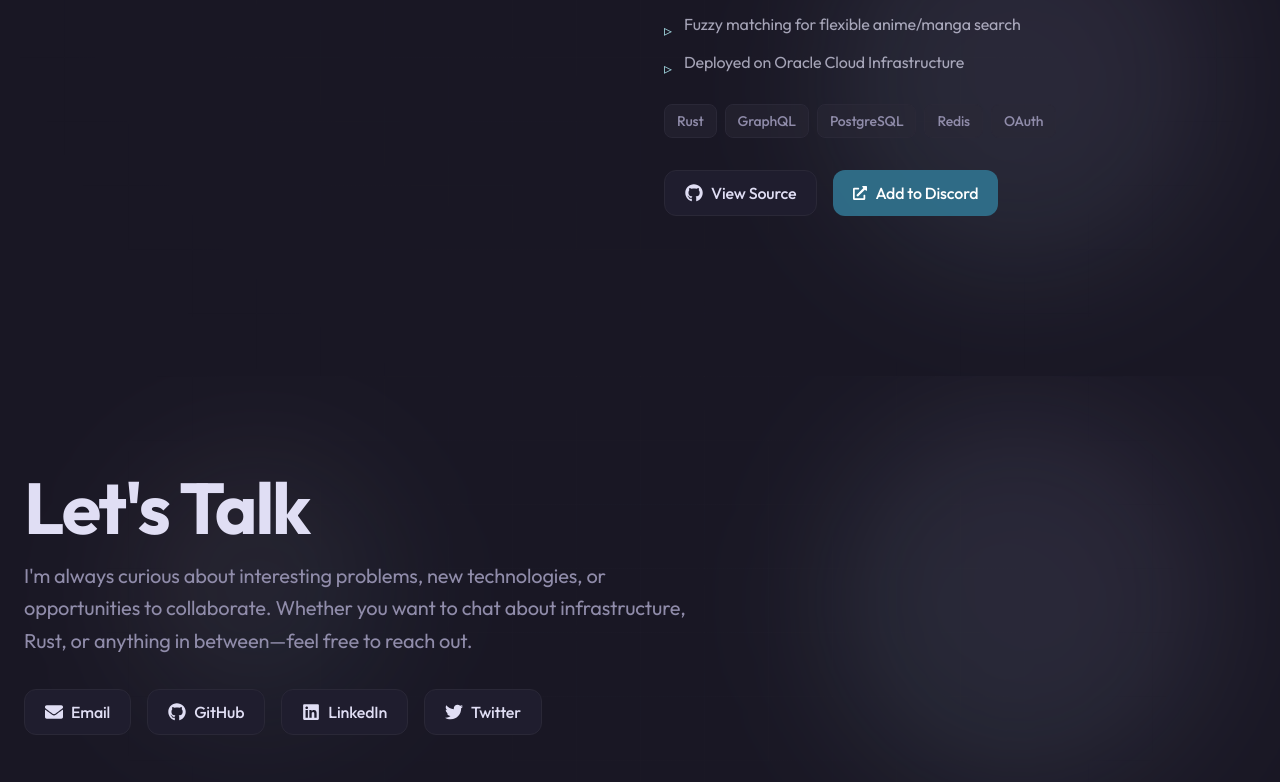
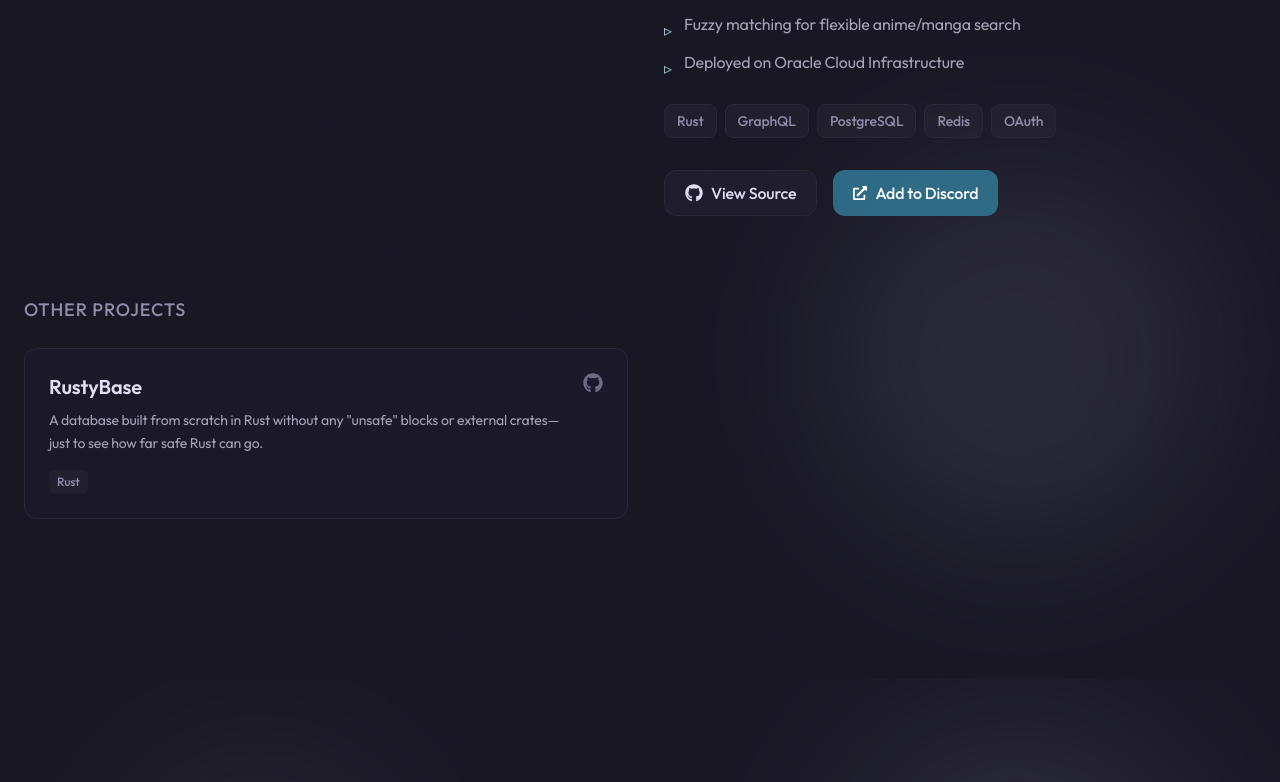
Before and after one commit to InfernapeXavier/InfernapeXavier.github.io, a Next.js app: page / in a window 1280 px wide. Shown: the part 3071-3853 px from the top of the page. Built offline with nearby package versions, Linux system fonts and the light colour scheme.

Commit message:
feat: add RustyBase in Other Projects section

```diff
--- a/src/app/page.tsx
+++ b/src/app/page.tsx
@@ -42,6 +42,7 @@ const Skills = dynamic(() => import("@/components/Skills"), {
 });
 
 const featuredProject = projects.find((p) => p.isFeatured);
+const secondaryProjects = projects.filter((p) => p.isSecondary);
 
 export default function Home() {
   return (
@@ -183,6 +184,48 @@ export default function Home() {
               <FeaturedProject project={featuredProject} />
             </Suspense>
           )}
+
+          {/* Other Projects */}
+          {secondaryProjects.length > 0 && (
+            <div className="mt-20">
+              <h3 className="text-lg font-medium text-theme-subtle mb-6 uppercase tracking-wider">
+                Other Projects
+              </h3>
+              <div className="grid md:grid-cols-2 gap-6">
+                {secondaryProjects.map((project) => (
+                  <a
+                    key={project.title}
+                    href={project.githubUrl}
+                    target="_blank"
+                    rel="noreferrer"
+                    className="group block p-6 rounded-xl bg-theme-surface/50 border border-theme-highlight hover:border-theme-subtle hover:bg-theme-surface transition-all duration-200"
+                  >
+                    <div className="flex items-start justify-between gap-4">
+                      <div>
+                        <h4 className="text-xl font-semibold text-theme-text group-hover:text-rose-pine-dawn-pine dark:group-hover:text-rose-pine-foam transition-colors">
+                          {project.title}
+                        </h4>
+                        <p className="mt-2 text-theme-text/70 text-sm leading-relaxed">
+                          {project.description}
+                        </p>
+                        <div className="flex flex-wrap gap-2 mt-4">
+                          {project.technologies.map((tech) => (
+                            <span
+                              key={tech}
+                              className="px-2 py-1 text-xs font-medium rounded-md bg-theme-highlight/50 text-theme-subtle"
+                            >
+                              {tech}
+                            </span>
+                          ))}
+                        </div>
+                      </div>
+                      <FaGithub className="text-xl text-theme-muted group-hover:text-theme-text transition-colors flex-shrink-0" />
+                    </div>
+                  </a>
+                ))}
+              </div>
+            </div>
+          )}
         </div>
       </section>
 
--- a/src/data/projects.ts
+++ b/src/data/projects.ts
@@ -8,6 +8,7 @@ export interface Project {
   liveUrl?: string;
   isInProgress?: boolean;
   isFeatured?: boolean;
+  isSecondary?: boolean;
   highlights?: string[];
 }
 
@@ -36,10 +37,11 @@ export const projects: Project[] = [
   {
     title: "RustyBase",
     description:
-      'A database built in Rust without using any "unsafe" blocks or external crates. Features a fully functioning Lexer, Parser, and uses TPC-H data for benchmarks.',
+      'A database built from scratch in Rust without any "unsafe" blocks or external crates—just to see how far safe Rust can go.',
     image: "/projects/rustybase.webp",
     technologies: ["Rust"],
     githubUrl: "https://gitlab.com/InfernapeXavier/RustyBase",
+    isSecondary: true,
   },
   {
     title: "Bean-Stock",
```
